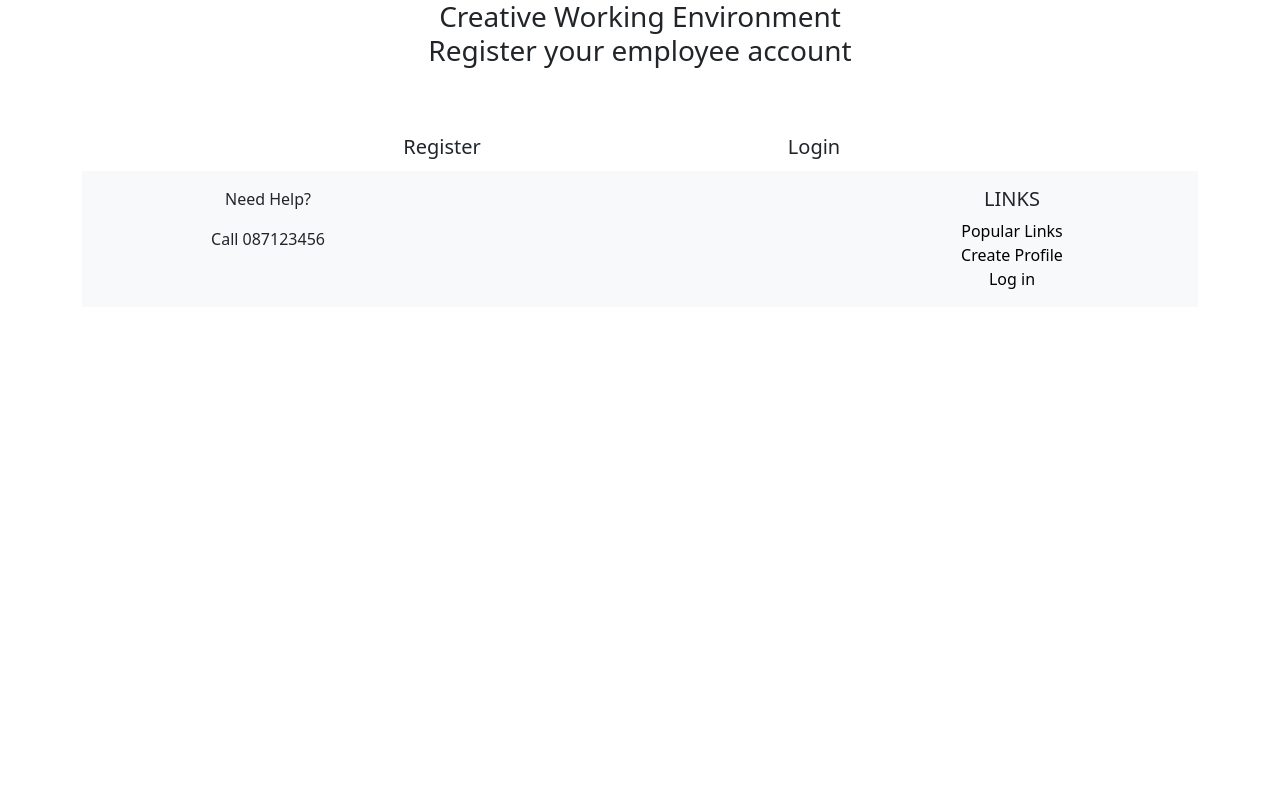
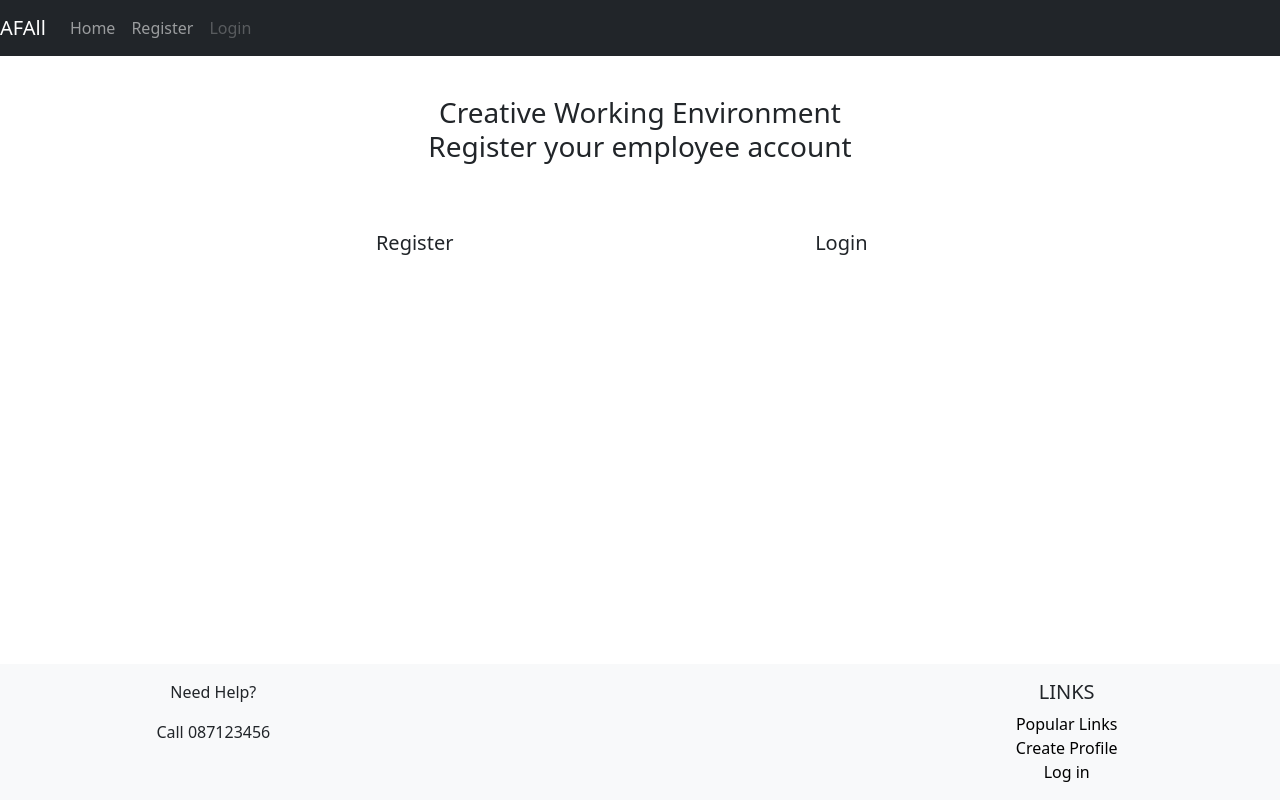
Before and after one commit to AideenM12/Trust-in-soda-hackathon, a Flask app: page / in a window 1280 px wide. Run offline with Flask 2, Linux system fonts and the light colour scheme; some libraries are stand-ins or nearby versions.

Commit message:
Add sticky nav to base.html and add css to the footer

```diff
--- a/static/css/style.css
+++ b/static/css/style.css
@@ -17,3 +17,10 @@ footer a {
   text-decoration: none;
   color: #000;
 }
+
+footer {
+  position: absolute;
+  bottom: 0;
+  width: 100%;
+  background-color: #333;
+}
--- a/templates/base.html
+++ b/templates/base.html
@@ -22,11 +22,34 @@
     <title>Accessible 4 All</title>
 
 </head>
-    <body>
+
+<body class="d-flex flex-column h-100">
     <header>
+            <!-- Fixed navbar -->
+            <nav class="navbar navbar-expand-md navbar-dark fixed-top bg-dark">
+                <a class="navbar-brand" href="#">AFAll</a>
+                <button class="navbar-toggler" type="button" data-toggle="collapse" data-target="#navbarCollapse"
+                    aria-controls="navbarCollapse" aria-expanded="false" aria-label="Toggle navigation">
+                    <span class="navbar-toggler-icon"></span>
+                </button>
+                <div class="collapse navbar-collapse" id="navbarCollapse">
+                    <ul class="navbar-nav mr-auto">
+                        <li class="nav-item active">
+                            <a class="nav-link" href="#">Home <span class="sr-only">(current)</span></a>
+                        </li>
+                        <li class="nav-item">
+                            <a class="nav-link" href="#">Register</a>
+                        </li>
+                        <li class="nav-item">
+                            <a class="nav-link disabled" href="#">Login</a>
+                        </li>
+                    </ul>
+                </div>
+            </nav>
+        </div>
+    </header>
 
-        </header>
-        <main class="container">
+    <main class="flex-shrink-0">
         {% block content %}
         <section>
             <!----- flash messages----->
@@ -34,7 +57,7 @@
             {% if messages %}
             {% for message in messages %}
             <div class="row flashes">
-                   <h4 class="center-align" >{{ message }}</h4>
+                <h4 class="center-align">{{ message }}</h4>
             </div>
             {% endfor %}
             {% endif %}
@@ -42,17 +65,17 @@
         </section>
         {% endblock %}
     </main>
-
     <!-- Scripts -->
-        <script
-        src="https://code.jquery.com/jquery-3.6.0.min.js"
-        integrity="sha256-/xUj+3OJU5yExlq6GSYGSHk7tPXikynS7ogEvDej/m4="
-        crossorigin="anonymous"></script>
-        <script src="https://cdn.jsdelivr.net/npm/bootstrap@5.0.2/dist/js/bootstrap.bundle.min.js" integrity="sha384-MrcW6ZMFYlzcLA8Nl+NtUVF0sA7MsXsP1UyJoMp4YLEuNSfAP+JcXn/tWtIaxVXM" crossorigin="anonymous"></script>
+    <script src="https://code.jquery.com/jquery-3.6.0.min.js"
+        integrity="sha256-/xUj+3OJU5yExlq6GSYGSHk7tPXikynS7ogEvDej/m4=" crossorigin="anonymous"></script>
+    <script src="https://cdn.jsdelivr.net/npm/bootstrap@5.0.2/dist/js/bootstrap.bundle.min.js"
+        integrity="sha384-MrcW6ZMFYlzcLA8Nl+NtUVF0sA7MsXsP1UyJoMp4YLEuNSfAP+JcXn/tWtIaxVXM" crossorigin="anonymous">
+    </script>
     <script type="text/javascript" src="{{ url_for('static', filename='js/script.js') }}"></script>
 
     {% block scripts %}
     {% endblock %}
 
 </body>
+
 </html>
--- a/templates/includes/footer.html
+++ b/templates/includes/footer.html
@@ -12,14 +12,14 @@
 
                 <ul class="list-unstyled mb-0">
                     <li>
-                        <a href="#" class="text-white"></a><a href="" target="_blank">
+                        <a href="" target="_blank">
                             Popular Links</a>
                     </li>
                     <li>
-                        <a href="#" class="text-white"></a><a href="" target="_blank">Create Profile</a>
+                        <a href="" target="_blank">Create Profile</a>
                     </li>
                     <li>
-                        <a href="#" class="text-white"></a><a href="" target="_blank">Log in</a>
+                        <a href="{{ url_for('login') }}" target="_blank">Log in</a>
                     </li>
                 </ul>
             </div>
--- a/templates/index.html
+++ b/templates/index.html
@@ -1,6 +1,6 @@
 {% extends 'base.html' %}
 {% block content %}
-<div class="justify-content-center ">
+<div class="justify-content-center mt-5 pt-5">
     <div class="row align-items-center">
         <div class="col text-center">
             <div class="row justify-content-center">
```
Lines whose indentation alone changed are shown as unchanged.
